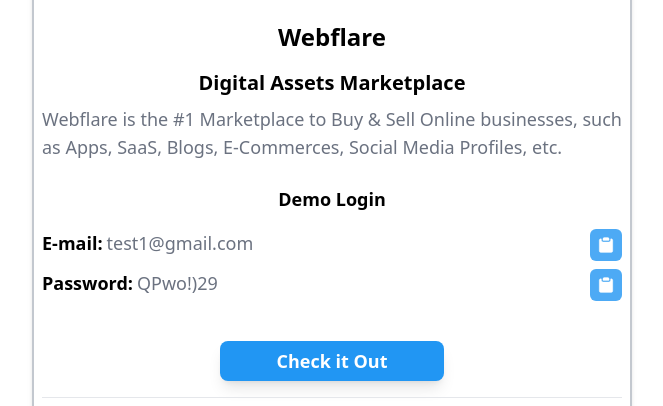
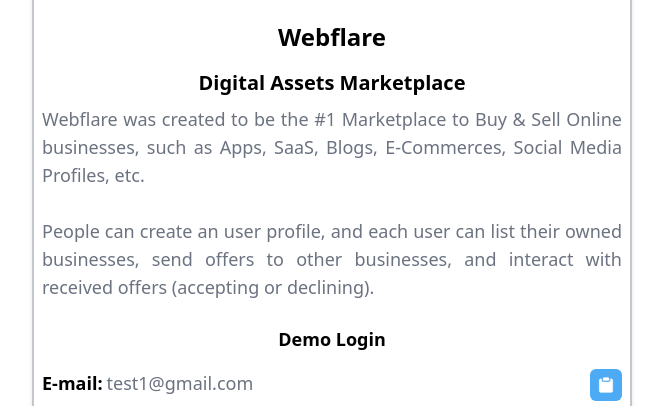
Before and after one commit to RRFayad/personal-portfolio, a website: page index.html in a window 1280 px wide. Shown: the part 2074-2480 px from the top of the page, without its empty margins (308-971 px from the left). Drawn offline with Linux system fonts and the light colour scheme.

Commit message:
feat: Changed Project Description

```diff
--- a/index.html
+++ b/index.html
@@ -496,9 +496,15 @@
             </h3>
             <br />
             <p class="text-justify text-gray-500 lg:text-lg mt-[-16px]">
-              Webflare is the #1 Marketplace to Buy & Sell Online businesses,
-              such as Apps, SaaS, Blogs, E-Commerces, Social Media Profiles,
-              etc.
+              Webflare was created to be the #1 Marketplace to Buy & Sell Online
+              businesses, such as Apps, SaaS, Blogs, E-Commerces, Social Media
+              Profiles, etc.
+
+              <br /><br />
+
+              People can create an user profile, and each user can list their
+              owned businesses, send offers to other businesses, and interact
+              with received offers (accepting or declining).
             </p>
 
             <h4
```
